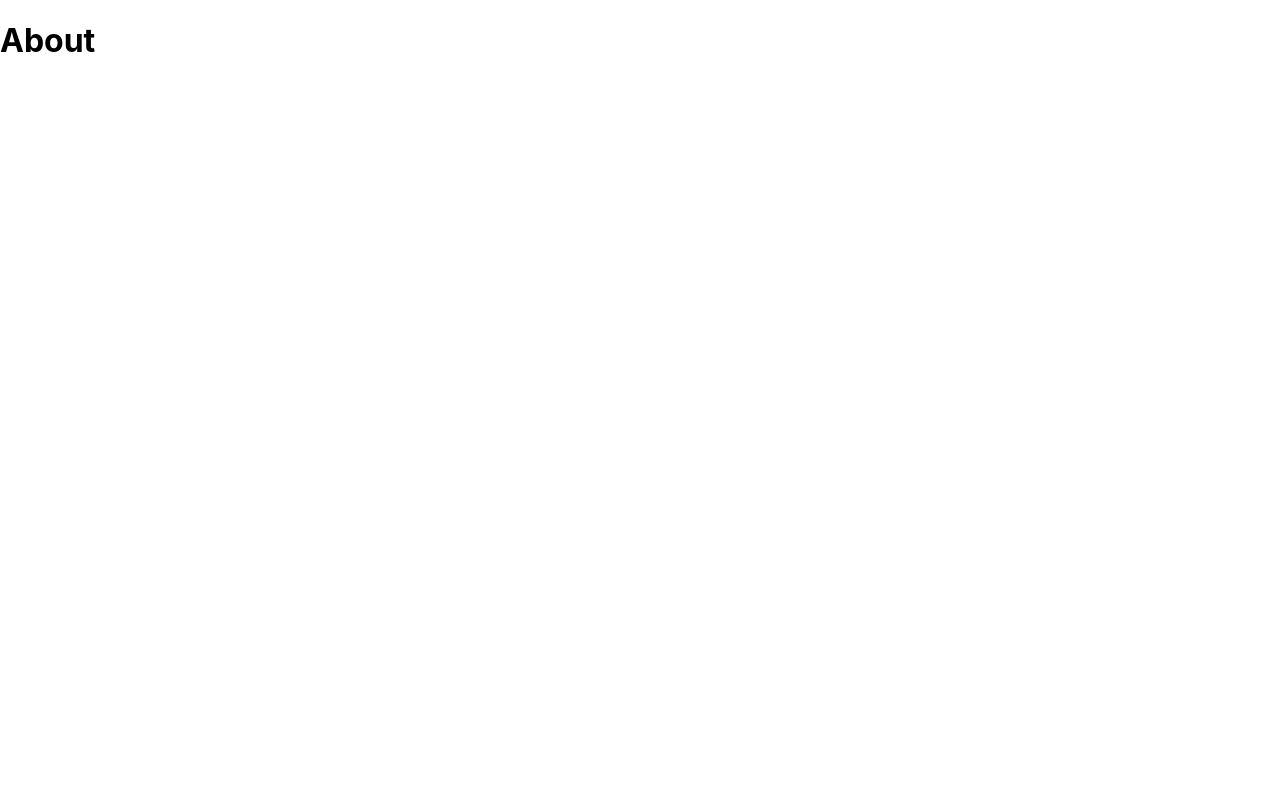
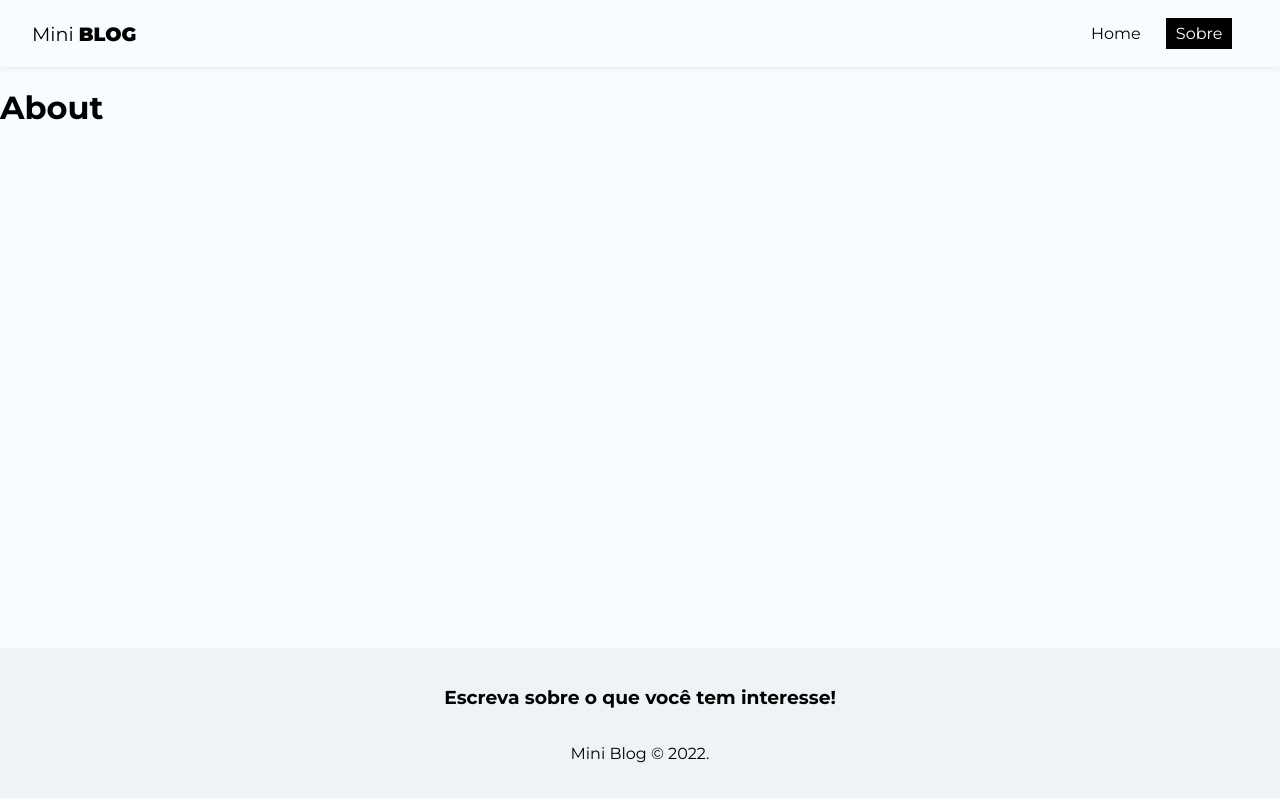
Before and after one commit to vitoroliveiradev/miniblog_project, a React (Vite) app: page /about in a window 1280 px wide. Built offline with nearby package versions, Linux system fonts and the light colour scheme.

Commit message:
Colocando alguns estilos básicos do projeto em âmbito global

```diff
--- a/index.html
+++ b/index.html
@@ -4,7 +4,11 @@
     <meta charset="UTF-8" />
     <link rel="icon" type="image/svg+xml" href="/src/favicon.svg" />
     <meta name="viewport" content="width=device-width, initial-scale=1.0" />
-    <title>Vite App</title>
+    <title>Mini Blog.</title>
+    <!-- Font -->
+    <link rel="preconnect" href="https://fonts.googleapis.com">
+    <link rel="preconnect" href="https://fonts.gstatic.com" crossorigin>
+    <link href="https://fonts.googleapis.com/css2?family=Montserrat:ital,wght@0,100;0,200;0,300;0,400;0,500;0,600;0,700;0,800;0,900;1,100;1,200;1,300;1,400;1,500;1,600;1,700;1,800;1,900&display=swap" rel="stylesheet">
   </head>
   <body>
     <div id="root"></div>
--- a/src/App.tsx
+++ b/src/App.tsx
@@ -10,11 +10,14 @@
 // Pages
 import { Home } from "./pages/Home/Home";
 import { About } from "./pages/About/About";
+import { Navbar } from "./components/Navbar";
+import { Footer } from "./components/Footer";
 
 export const App = () => {
   return (
     <div>
       <BrowserRouter>
+        <Navbar />
         <div className="container">
           <Routes>
             <Route
@@ -27,6 +30,7 @@
             />
           </Routes>
         </div>
+        <Footer />
       </BrowserRouter>
     </div>
   )
--- /dev/null
+++ b/src/components/Footer.module.css
@@ -0,0 +1,8 @@
+.footer {
+  height: 150px;
+  display: flex;
+  flex-direction: column;
+  align-items: center;
+  justify-content: center;
+  background-color: #EDF3F6;
+}
--- /dev/null
+++ b/src/components/Footer.tsx
@@ -0,0 +1,10 @@
+import styles from "./Footer.module.css";
+
+export const Footer = () => {
+  return (
+    <footer className={styles.footer}>
+      <h3>Escreva sobre o que você tem interesse!</h3>
+      <p>Mini Blog &copy; 2022.</p>
+    </footer>
+  )
+}
--- /dev/null
+++ b/src/components/Navbar.module.css
@@ -0,0 +1,34 @@
+.navbar {
+  display: flex;
+  box-shadow: rgba(0, 0, 0, .15) 0px -2px 10px 0px;
+  justify-content: space-between;
+  align-items: center;
+  padding: .5rem 2rem;
+}
+
+.brand {
+  font-size: 1.2rem;
+}
+
+.brand span {
+  font-weight: 900;
+  text-transform: uppercase;
+}
+
+.links_list {
+  display: flex;
+  list-style: none;
+}
+
+.links_list li {
+  margin-right: 1rem;
+}
+
+.links_list li a {
+  padding: .4rem .6rem;
+}
+
+.active {
+  background-color: #000;
+  color: #FFF;
+}
--- /dev/null
+++ b/src/components/Navbar.tsx
@@ -0,0 +1,30 @@
+import { NavLink } from "react-router-dom";
+import styles from "./Navbar.module.css";
+
+export const Navbar = () => {
+  return (
+    <nav className={styles.navbar}>
+      <NavLink to="/" className={styles.brand}>
+        Mini <span>Blog</span>
+      </NavLink>
+      <ul className={styles.links_list}>
+        <li>
+          <NavLink
+            to="/"
+            className={({isActive}) => (isActive ? `${styles.active}` : "")}
+          >
+            Home
+          </NavLink>
+        </li>
+        <li>
+          <NavLink
+            to="/about"
+            className={({isActive}) => (isActive ? `${styles.active}` : "")}
+          >
+            Sobre
+          </NavLink>
+        </li>
+      </ul>
+    </nav>
+  )
+}
--- a/src/index.css
+++ b/src/index.css
@@ -1,13 +1,33 @@
 body {
+  background-color: #F6FCFF;
+  padding: 0;
   margin: 0;
-  font-family: -apple-system, BlinkMacSystemFont, 'Segoe UI', 'Roboto', 'Oxygen',
-    'Ubuntu', 'Cantarell', 'Fira Sans', 'Droid Sans', 'Helvetica Neue',
-    sans-serif;
-  -webkit-font-smoothing: antialiased;
-  -moz-osx-font-smoothing: grayscale;
+  font-family: "Montserrat", sans-serif;
 }
 
-code {
-  font-family: source-code-pro, Menlo, Monaco, Consolas, 'Courier New',
-    monospace;
+input::placeholder,
+textarea::placeholder {
+  font-family: "Montserrat", sans-serif;
 }
+
+input:focus,
+textarea:focus {
+  outline: none;
+}
+
+a,
+nav button {
+  text-decoration: none;
+  background-color: transparent;
+  border: none;
+  color: #000;
+  transition: .4s;
+  font-size: 1rem;
+  cursor: pointer;
+  font-family: "Montserrat", sans-serif;
+}
+
+a:hover,
+nav button:hover {
+  color: #BBB;
+}
```
